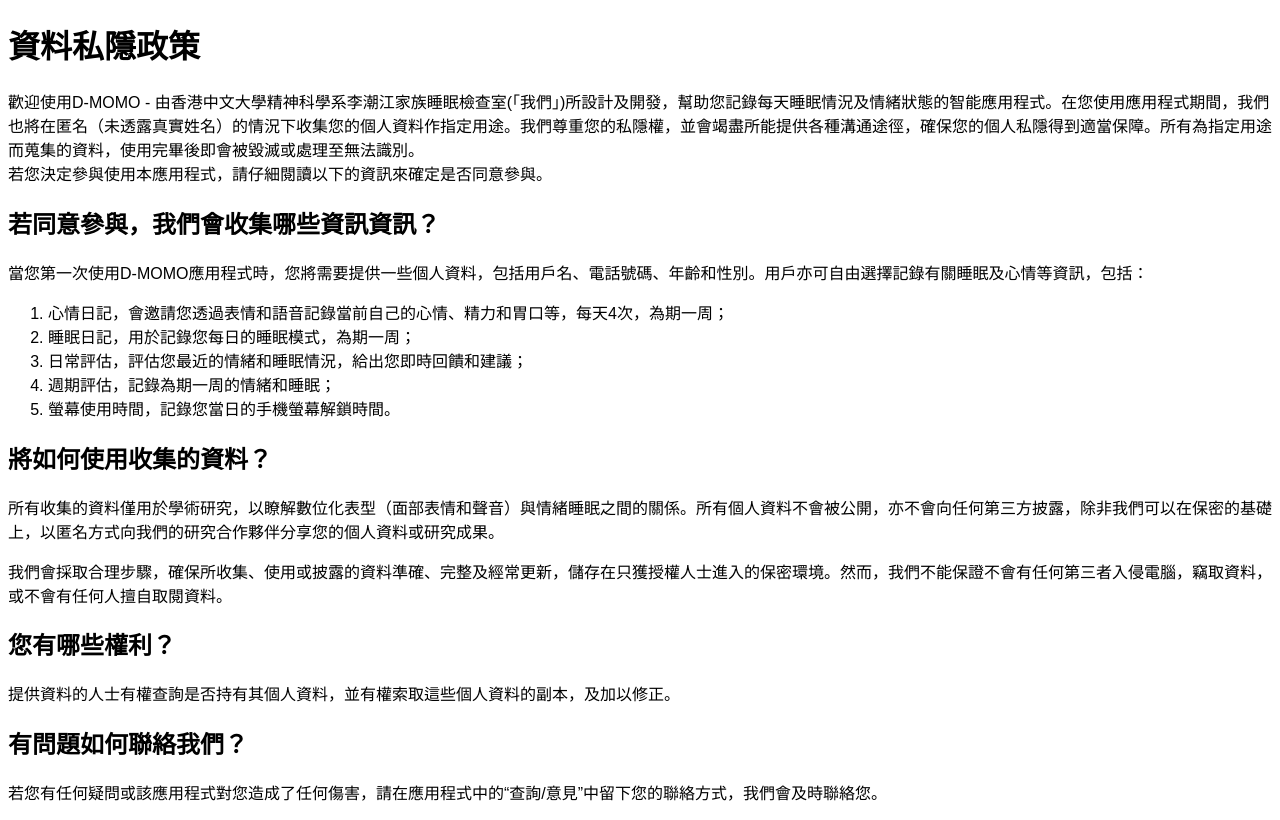
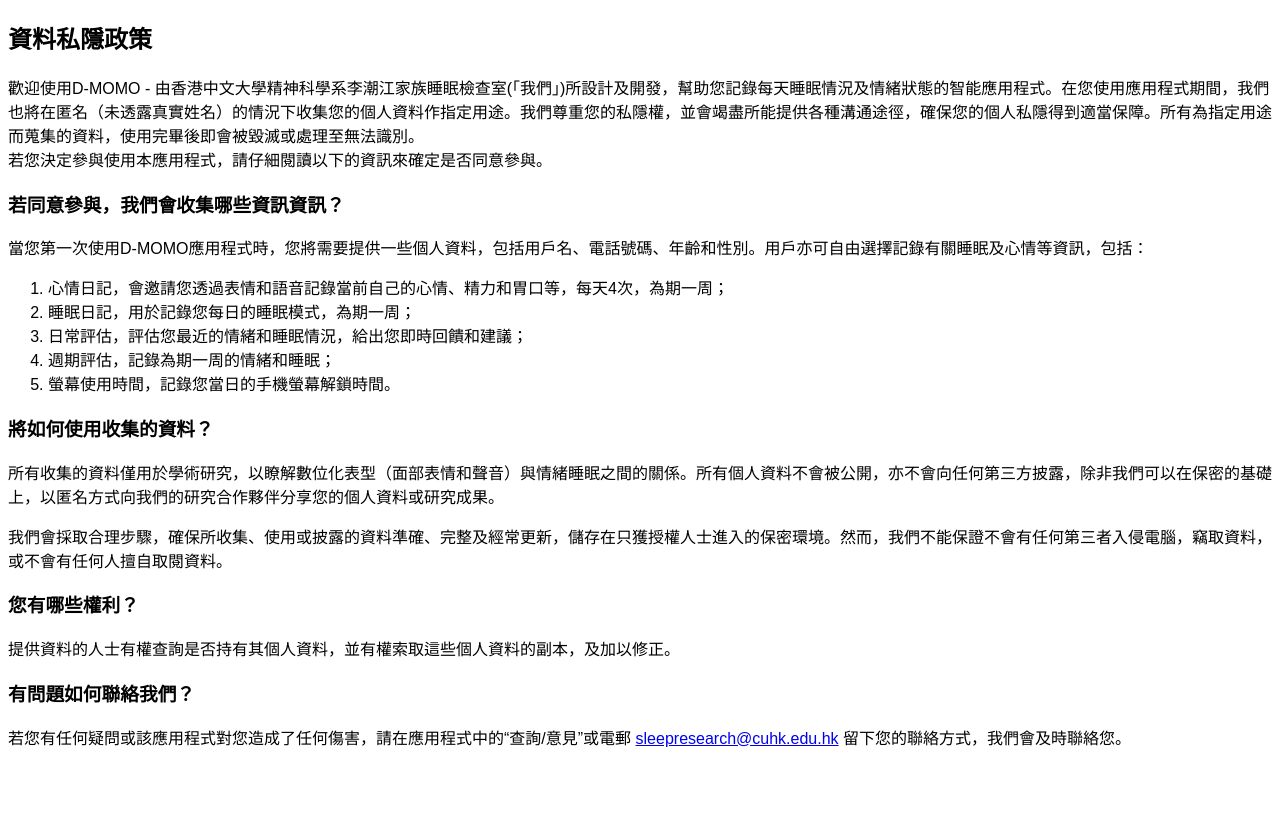
Before and after one commit to CUHK-SAU/CUHK-SAU.github.io, a plain HTML site: page index.html in a window 1280 px wide. Drawn offline with Linux system fonts and the light colour scheme.

Commit message:
Update index.html

```diff
--- a/index.html
+++ b/index.html
@@ -10,12 +10,12 @@
 		<title>Deeptaanshu Kumar</title>
 	</head>
 	<body id='policy' style="font-family: sans-serif;">
-		<h1>資料私隱政策</h1>
+		<h2>資料私隱政策</h2>
 		<p>
 			歡迎使用D-MOMO - 由香港中文大學精神科學系李潮江家族睡眠檢查室(「我們」)所設計及開發，幫助您記錄每天睡眠情況及情緒狀態的智能應用程式。在您使用應用程式期間，我們也將在匿名（未透露真實姓名）的情況下收集您的個人資料作指定用途。我們尊重您的私隱權，並會竭盡所能提供各種溝通途徑，確保您的個人私隱得到適當保障。所有為指定用途而蒐集的資料，使用完畢後即會被毀滅或處理至無法識別。
 			</br>若您決定參與使用本應用程式，請仔細閱讀以下的資訊來確定是否同意參與。
 		</p>
-		<h2>若同意參與，我們會收集哪些資訊資訊？</h2>
+		<h3>若同意參與，我們會收集哪些資訊資訊？</h3>
 		<p>
 			當您第一次使用D-MOMO應用程式時，您將需要提供一些個人資料，包括用戶名、電話號碼、年齡和性別。用戶亦可自由選擇記錄有關睡眠及心情等資訊，包括：
 			<ol>
@@ -26,20 +26,20 @@
 				<li>螢幕使用時間，記錄您當日的手機螢幕解鎖時間。</li>
 			</ol>
 		</p>
-		<h2>將如何使用收集的資料？</h2>
+		<h3>將如何使用收集的資料？</h3>
 		<p>
 			所有收集的資料僅用於學術研究，以瞭解數位化表型（面部表情和聲音）與情緒睡眠之間的關係。所有個人資料不會被公開，亦不會向任何第三方披露，除非我們可以在保密的基礎上，以匿名方式向我們的研究合作夥伴分享您的個人資料或研究成果。
 		</p>
 		<p>
 			我們會採取合理步驟，確保所收集、使用或披露的資料準確、完整及經常更新，儲存在只獲授權人士進入的保密環境。然而，我們不能保證不會有任何第三者入侵電腦，竊取資料，或不會有任何人擅自取閱資料。
 		</p>
-		<h2>您有哪些權利？</h2>
+		<h3>您有哪些權利？</h3>
 		<p>
 			提供資料的人士有權查詢是否持有其個人資料，並有權索取這些個人資料的副本，及加以修正。
 		</p>
-		<h2>有問題如何聯絡我們？</h2>
+		<h3>有問題如何聯絡我們？</h3>
 		<p>
-			若您有任何疑問或該應用程式對您造成了任何傷害，請在應用程式中的“查詢/意見”中留下您的聯絡方式，我們會及時聯絡您。
+			若您有任何疑問或該應用程式對您造成了任何傷害，請在應用程式中的“查詢/意見”或電郵 <a href="mailto:sleepresearch@cuhk.edu.hk">sleepresearch@cuhk.edu.hk</a> 留下您的聯絡方式，我們會及時聯絡您。
 		</p>
 	</body>
 </html>
```
